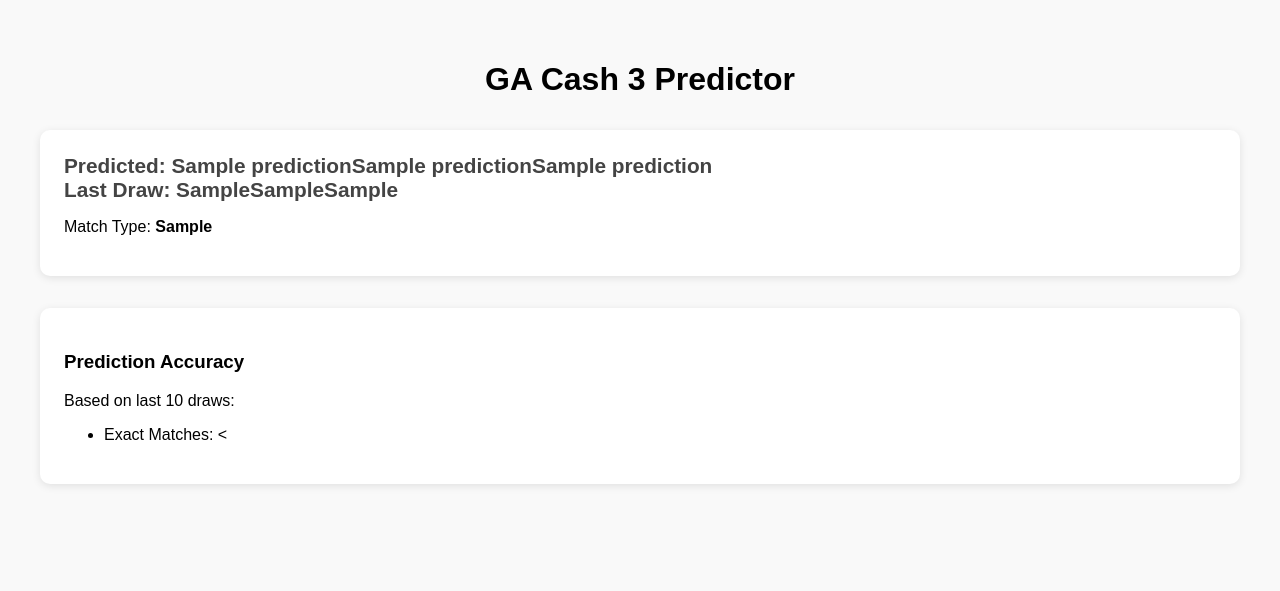
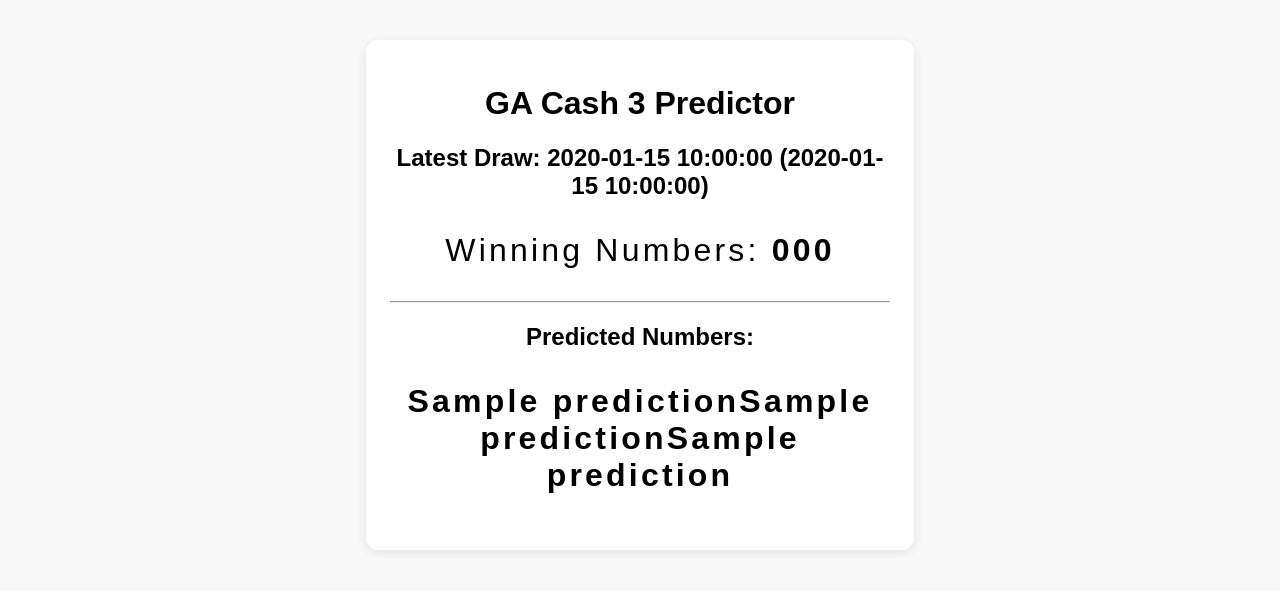
Before and after one commit to GAPick3/GA-Cash3-Predictor, a Flask app: template templates/index.html in a window 1280 px wide. Shown: the top 591 px of the page. Run offline with Flask 3, Linux system fonts and the light colour scheme; the template is opened without the code that fills it: most values are stand-ins (such as "Sample title", 1, 10 or a date in 2020).

Commit message:
Update index.html

```diff
--- a/templates/index.html
+++ b/templates/index.html
@@ -1,48 +1,39 @@
 <!DOCTYPE html>
-<html lang="en">
+<html>
 <head>
-  <meta charset="UTF-8" />
     <title>GA Cash 3 Predictor</title>
-  <script src="https://cdn.jsdelivr.net/npm/chart.js"></script>
     <style>
         body {
             font-family: Arial, sans-serif;
             padding: 2rem;
-      background: #f9f9f9;
+            background-color: #f9f9f9;
         }
-    h1 {
+        .card {
+            background: white;
+            border-radius: 12px;
+            padding: 1.5rem;
+            max-width: 500px;
+            margin: auto;
+            box-shadow: 0 2px 10px rgba(0,0,0,0.1);
+        }
+        h1, h2 {
             text-align: center;
         }
-    .section {
-      margin: 2rem 0;
-      background: #fff;
-      padding: 1.5rem;
-      border-radius: 10px;
-      box-shadow: 0 2px 8px rgba(0,0,0,0.1);
-    }
-    .highlight {
-      font-size: 1.3rem;
-      font-weight: bold;
-      color: #444;
-    }
-    select {
-      padding: 0.5rem;
-      margin-bottom: 1rem;
+        .numbers {
+            font-size: 2rem;
+            text-align: center;
+            letter-spacing: 0.2rem;
         }
     </style>
 </head>
 <body>
-
+    <div class="card">
         <h1>GA Cash 3 Predictor</h1>
-
-  <div class="section">
-    <div class="highlight">Predicted: {{ prediction[0] }}{{ prediction[1] }}{{ prediction[2] }}</div>
-    <div class="highlight">Last Draw: {{ last_actual[0] }}{{ last_actual[1] }}{{ last_actual[2] }}</div>
-    <p>Match Type: <strong>{{ match_type }}</strong></p>
+        <h2>Latest Draw: {{ latest_date }} ({{ draw_time }})</h2>
+        <p class="numbers">Winning Numbers: <strong>{{ winning_numbers }}</strong></p>
+        <hr>
+        <h2>Predicted Numbers:</h2>
+        <p class="numbers"><strong>{{ prediction[0] }}{{ prediction[1] }}{{ prediction[2] }}</strong></p>
     </div>
-
-  <div class="section">
-    <h3>Prediction Accuracy</h3>
-    <p>Based on last {{ selected_filter }} draws:</p>
-    <ul>
-      <li>Exact Matches: <
+</body>
+</html>
```
Lines whose indentation alone changed are shown as unchanged.
